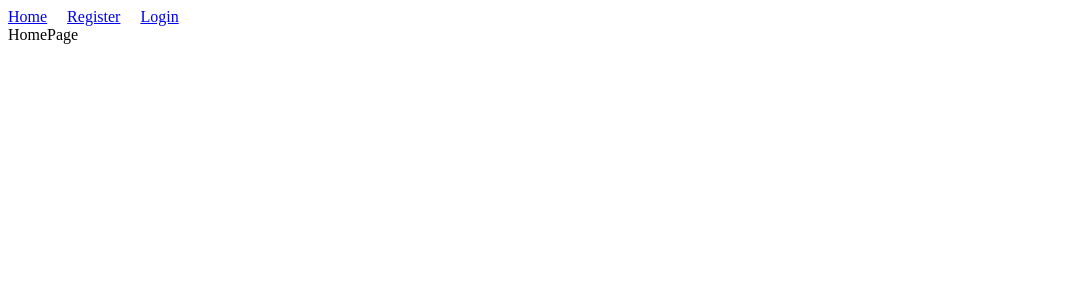
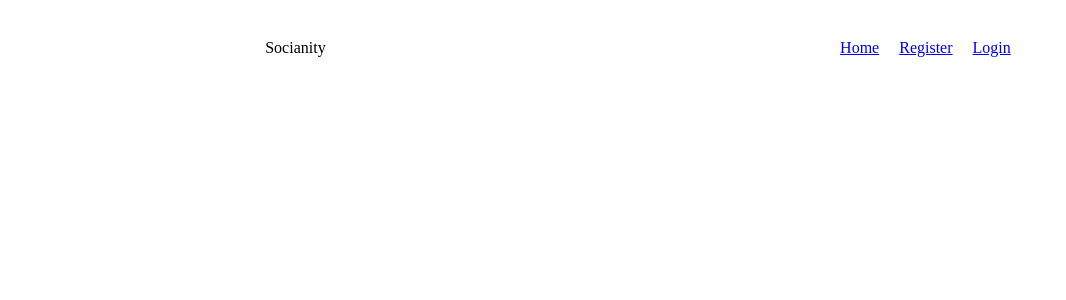
Before and after one commit to kharelbaibhav7/socianity, a React (Vite) app in the folder frontend/: page / in a window 1280 px wide. Shown: the top 300 px of the page, without its empty margins (0-1066 px from the left). Built offline with nearby package versions, Linux system fonts and the light colour scheme.

Commit message:
navbar design from baibhav laptop

```diff
--- a/frontend/src/components/MyRoutes.jsx
+++ b/frontend/src/components/MyRoutes.jsx
@@ -10,6 +10,7 @@ import Login from "../pages/Login";
 import { GlobalVariableContext } from "../App";
 import Logout from "../pages/Logout";
 import PostPage from "../pages/PostPage";
+import AddEventForm from "../pages/Event/AddEventForm";
 
 
 // import SpecificEventPage from "../pages/SpecificEventPage";
@@ -57,6 +58,13 @@ const MyRoutes = () => {
 
                             </Route>
 
+                            <Route path="post/event" element={<AddEventForm></AddEventForm>}>
+                            </Route>
+
+                            <Route path="post/fundraisings" element={<AddEventForm></AddEventForm>}>
+                            </Route>
+
+
                             <Route path="*" element={<div>404 PAGE</div>}></Route>
 
                         </>
--- /dev/null
+++ b/frontend/src/components/NavBar.css
@@ -0,0 +1,12 @@
+.container {
+  width: 100vw;
+  display: flex;
+  height: 5rem;
+  align-items: center;
+  justify-content: space-around;
+}
+
+.logoAndNameContainer {
+  display: flex;
+  align-items: center;
+}
--- a/frontend/src/components/NavBar.jsx
+++ b/frontend/src/components/NavBar.jsx
@@ -1,6 +1,7 @@
 import React, { useContext } from "react";
 import { NavLink } from "react-router-dom";
 import { GlobalVariableContext } from "../App";
+import "./NavBar.css"
 
 const NavBar = () => {
 
@@ -10,11 +11,16 @@ const NavBar = () => {
 
 
     return (
-        <div>
-
+        <div className="container">
+            <div className="logoAndNameContainer">
+                <div className="logoContainer">
+                    <img src="" alt="" />
+                </div>
+                <p className="name">Socianity</p>
+            </div>
             {token ? (
 
-                <>
+                <div className="navOptions">
                     <NavLink to="/" style={{ marginRight: "20px" }}>
                         Home
                     </NavLink>
@@ -36,9 +42,9 @@ const NavBar = () => {
                     <NavLink to="/logout" style={{ marginRight: "20px" }}>
                         Logout
                     </NavLink>
-                </>
+                </div>
 
-            ) : <>
+            ) : <div>
                 <NavLink to="/" style={{ marginRight: "20px" }}>
                     Home
                 </NavLink>
@@ -48,10 +54,7 @@ const NavBar = () => {
                 <NavLink to="/login" style={{ marginRight: "20px" }}>
                     Login
                 </NavLink>
-            </>}
-
-
-
+            </div>}
         </div>
     );
 };
--- a/frontend/src/pages/HomePage.jsx
+++ b/frontend/src/pages/HomePage.jsx
@@ -2,7 +2,9 @@ import React from 'react'
 
 const HomePage = () => {
     return (
-        <div>HomePage</div>
+        <div>
+
+        </div>
     )
 }
 
```
